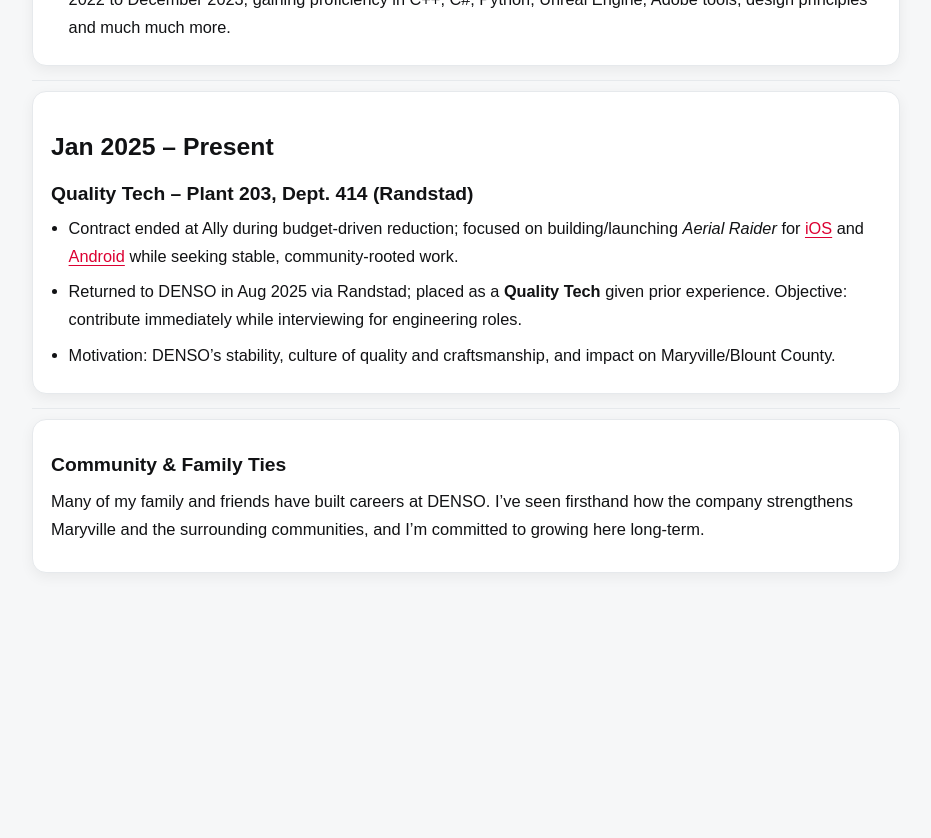
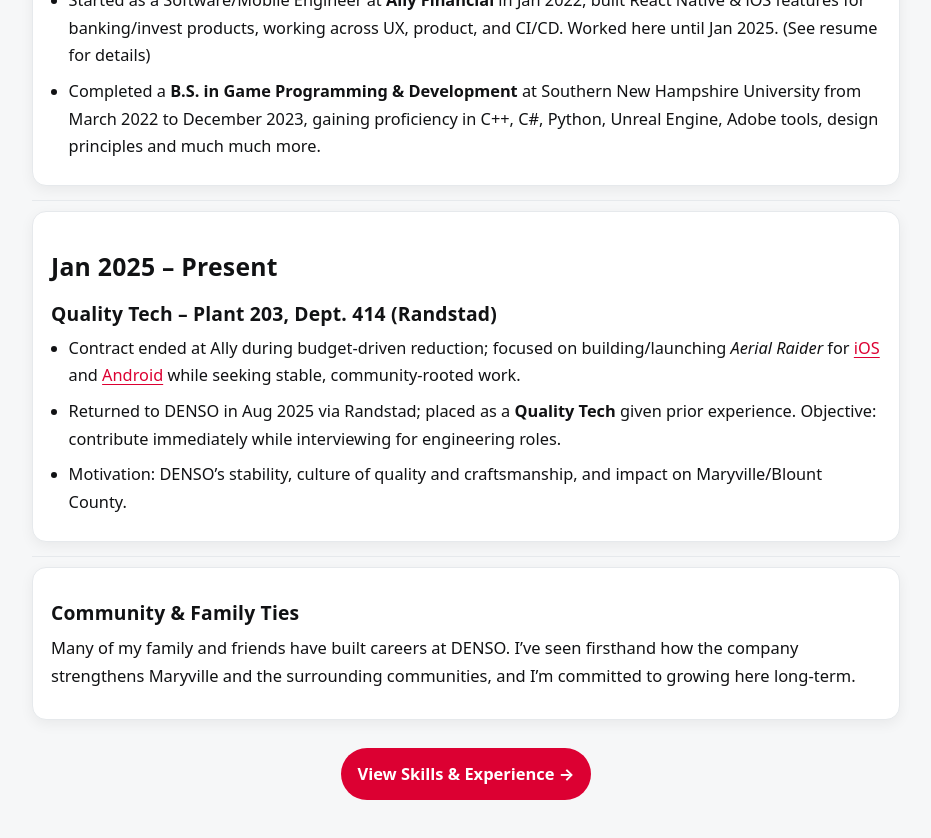
Before and after one commit to iGFarr/DensoHireMe, a React (Vite) app: page / in a window 1280 px wide. Shown: the part 1080-1918 px from the top of the page, without its empty margins (174-1105 px from the left). Before the commit the page ends 1709 px from the top, so only its background shows below. Built offline with nearby package versions, Linux system fonts and the light colour scheme.

Commit message:
more visual refinement

```diff
--- a/src/components/pages/MyDensoHistory.tsx
+++ b/src/components/pages/MyDensoHistory.tsx
@@ -177,6 +177,11 @@
         </div>
       </article>
     </section>
+    <div className="next-section">
+      <a href="/skills" className="next-btn">
+        View Skills & Experience →
+      </a>
+    </div>
   </main>
 );
 
--- a/src/index.css
+++ b/src/index.css
@@ -7,9 +7,12 @@
 }
 
 body {
-  font-family: Arial, Helvetica, sans-serif;
+  font-family: var(--font-body);
   color: var(--text);
   background-color: var(--bg);
+  -webkit-font-smoothing: antialiased;
+  -moz-osx-font-smoothing: grayscale;
+  font-feature-settings: "tnum" 1, "liga" 1;
 }
 :root {
   /* LIGHT THEME (default) */
@@ -25,6 +28,14 @@
   --glass: rgba(255, 255, 255, 0.75); /* navbar glass */
   --hover: rgba(0, 0, 0, 0.08); /* generic hover tint for light theme */
   --ring: rgba(220, 0, 50, 0.3); /* focus ring */
+
+  /* Typography */
+  --font-heading: "Barlow Condensed", ui-sans-serif, system-ui, -apple-system,
+    "Segoe UI", Roboto, "Helvetica Neue", Arial, "Noto Sans", "Liberation Sans",
+    "Apple Color Emoji", "Segoe UI Emoji", "Segoe UI Symbol";
+  --font-body: "Barlow", ui-sans-serif, system-ui, -apple-system, "Segoe UI",
+    Roboto, "Helvetica Neue", Arial, "Noto Sans", "Liberation Sans",
+    "Apple Color Emoji", "Segoe UI Emoji", "Segoe UI Symbol";
 }
 
 /* DARK THEME (opt‑in via <html data-theme="dark"> ... or OS auto) */
@@ -39,6 +50,13 @@
   --glass: rgba(16, 18, 20, 0.68);
   --hover: rgba(255, 255, 255, 0.12);
   --ring: rgba(255, 46, 77, 0.45);
+
+  --font-heading: "Barlow Condensed", ui-sans-serif, system-ui, -apple-system,
+    "Segoe UI", Roboto, "Helvetica Neue", Arial, "Noto Sans", "Liberation Sans",
+    "Apple Color Emoji", "Segoe UI Emoji", "Segoe UI Symbol";
+  --font-body: "Barlow", ui-sans-serif, system-ui, -apple-system, "Segoe UI",
+    Roboto, "Helvetica Neue", Arial, "Noto Sans", "Liberation Sans",
+    "Apple Color Emoji", "Segoe UI Emoji", "Segoe UI Symbol";
 }
 
 /**** Respect OS preference when no manual theme is set ****/
@@ -304,6 +322,7 @@
   max-width: 900px;
   margin: 0 auto;
   padding: 28px 16px 56px;
+  padding-top: 120px;
   color: var(--ink);
 }
 .page-content {
@@ -573,6 +592,72 @@
   margin: 0.3rem 0 0.8rem;
 }
 
+/* ==========================
+   Next Section CTA (bottom of page)
+   ========================== */
+
+.next-section {
+  margin: 28px 0 0;
+  display: flex;
+  justify-content: center;
+}
+
+.next-section .next-card {
+  background: var(--surface);
+  border: 1px solid var(--border);
+  border-radius: var(--radius);
+  padding: 16px 18px;
+  box-shadow: var(--shadow-sm);
+  display: inline-flex;
+  align-items: center;
+  gap: 10px;
+}
+
+.next-section .next-label {
+  color: var(--muted);
+  font-size: 0.95rem;
+  margin-right: 6px;
+}
+
+.next-btn {
+  display: inline-flex;
+  align-items: center;
+  justify-content: center;
+  gap: 8px;
+  padding: 10px 14px;
+  background: var(--accent);
+  color: var(--surface);
+  font-weight: 700;
+  text-decoration: none;
+  border-radius: 999px;
+  border: 2px solid transparent;
+  transition: transform 0.15s ease, filter 0.15s ease, background 0.2s ease,
+    border-color 0.2s ease;
+}
+
+.next-btn:hover {
+  filter: brightness(0.96);
+  transform: translateY(-1px);
+}
+
+.next-btn:active {
+  transform: translateY(0);
+}
+
+.next-btn:focus-visible {
+  outline: none;
+  box-shadow: 0 0 0 3px var(--ring);
+}
+
+.next-btn__icon {
+  line-height: 0;
+  font-size: 1.1em;
+}
+
+html[data-theme="dark"] .next-section .next-card {
+  border-color: #2a2f35;
+}
+
 /* Respect prefers-reduced-motion */
 @media (prefers-reduced-motion: reduce) {
   .nav,
@@ -619,6 +704,48 @@
 /* Prevent any width creep on links */
 .nav__link {
   box-sizing: border-box;
+}
+
+/* Typography for headings and nav */
+h1,
+h2,
+h3,
+.navbar .nav__link,
+.section-header h1,
+.brand__title {
+  font-family: var(--font-heading);
+  letter-spacing: 0.01em;
+}
+h1 {
+  font-weight: 800;
+}
+h2 {
+  font-weight: 700;
+}
+h3 {
+  font-weight: 600;
+}
+/* Slightly condensed all-caps style for nav for a DENSO-like feel */
+.navbar .nav__link {
+  text-transform: none;
+  font-weight: 700;
+}
+
+/* Ensure buttons and chips inherit the body font */
+.download-btn,
+.chip,
+.chip--action,
+.theme-toggle,
+.nav-toggle {
+  font-family: var(--font-body);
+}
+
+code,
+kbd,
+samp,
+.chip,
+.exp__meta {
+  font-feature-settings: "tnum" 1;
 }
 
 @media (max-width: 900px) {
```
